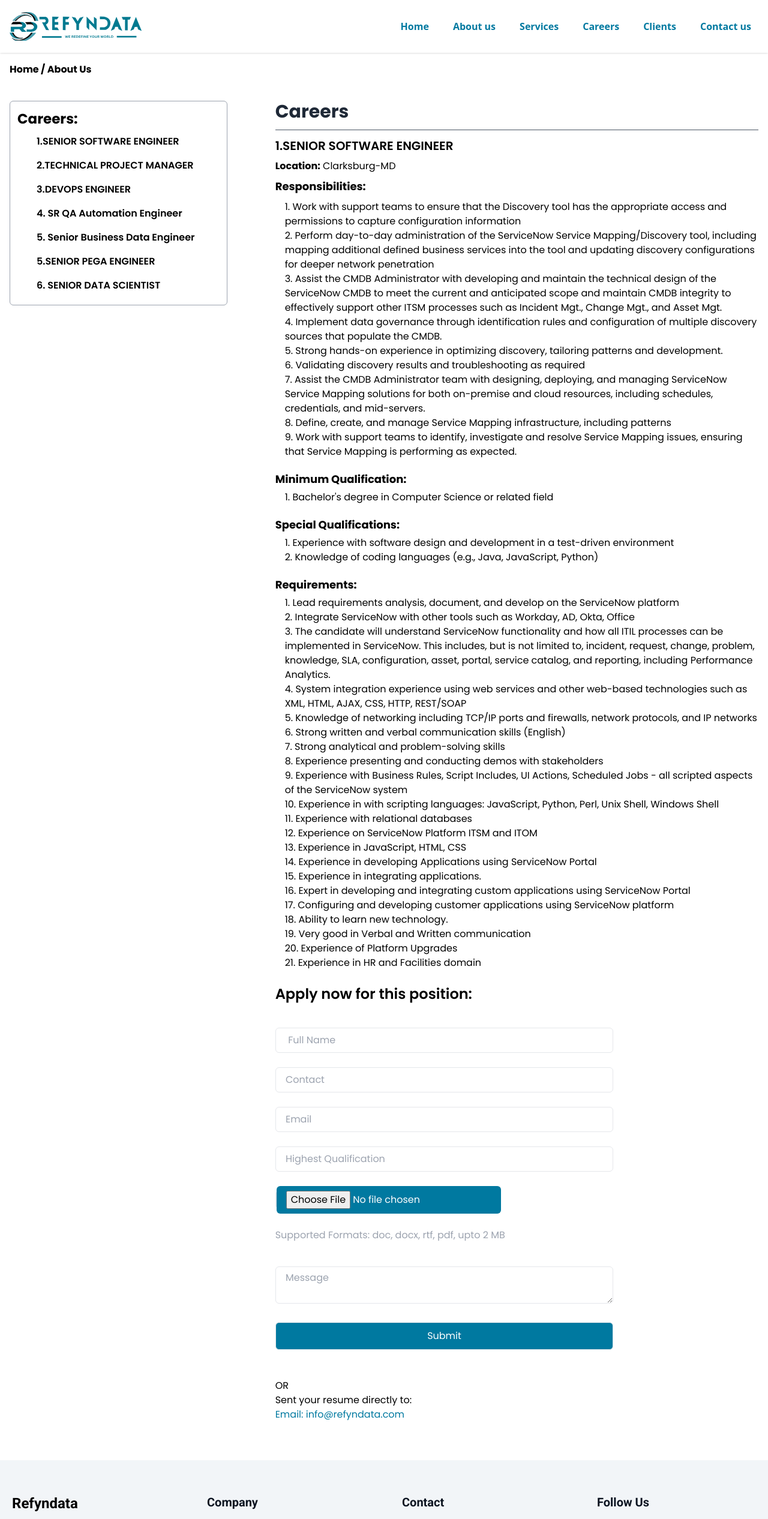
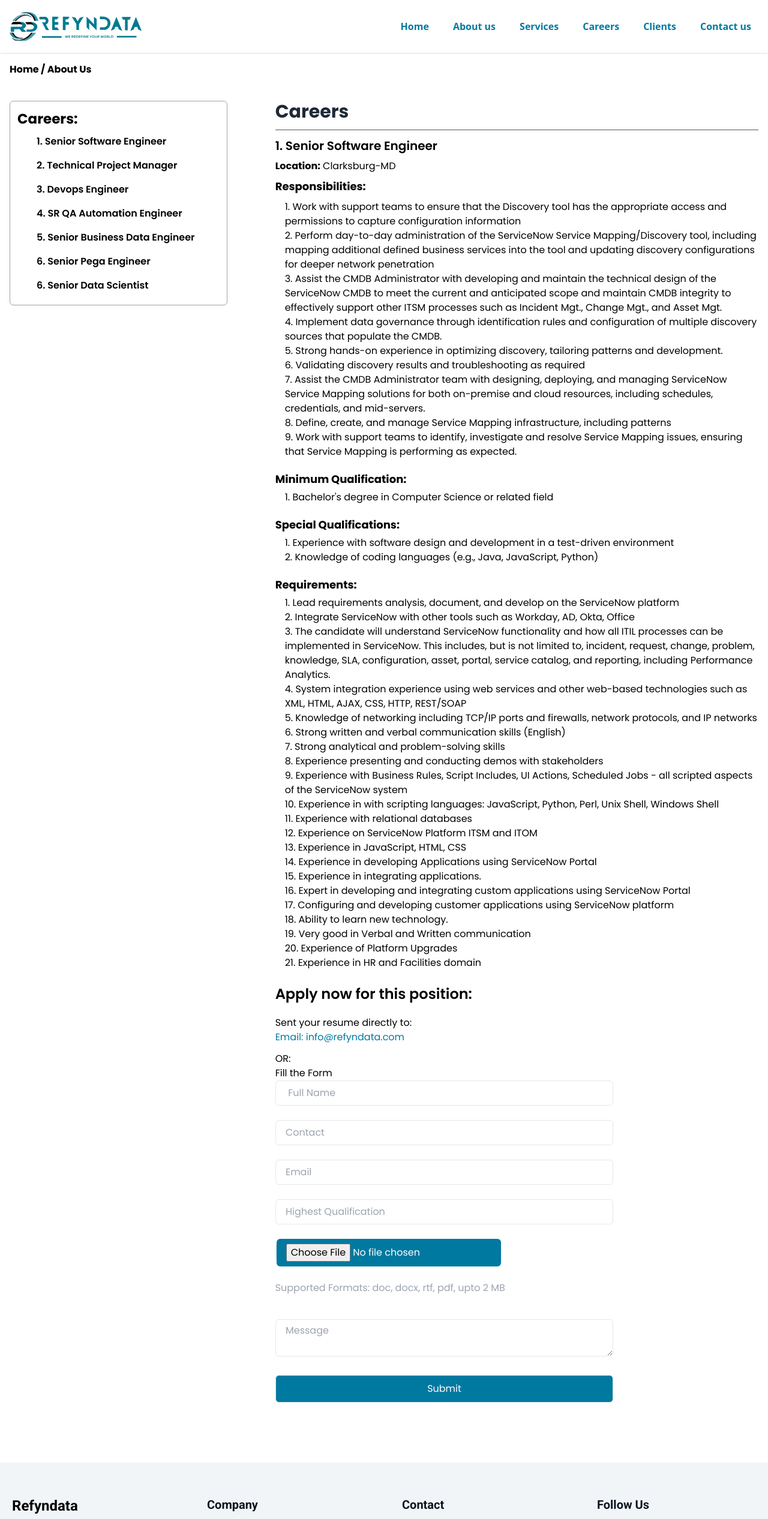
Before and after one commit to Ravitejachatti/refyndata_react, a React (Create React App) app: page /careers in a window 1280 px wide. Shown: the top 2532 px of the page at 60% size. Built offline with nearby package versions, Linux system fonts and the light colour scheme.

Commit message:
somethings somethings changed

```diff
--- a/src/components/Footer/Footer.jsx
+++ b/src/components/Footer/Footer.jsx
@@ -1,6 +1,7 @@
 import React from "react";
 import { FaLinkedinIn } from "react-icons/fa6";
 import { Link } from 'react-router-dom';
+import { FaLinkedin } from "react-icons/fa";
 
 const scrollToTop = () => {
   window.scrollTo({
@@ -69,7 +70,8 @@
                 href="https://www.linkedin.com/in/refyn-d-47489b21/"
                 className="inline-flex mb-3 transform transition-transform hover:translate-y-[-5px] "
                 target="_blank" rel="noopener noreferrer">
-                  <FaLinkedinIn  className="mr-2 my-auto" />LinkedIn
+                  <FaLinkedin className="mr-2 my-auto text-[#0A66C2]"/>LinkedIn
+
               </a>
               {/* <a href="#" className=" block mb-3 transform transition-transform hover:translate-y-[-5px]">
                 Twitter
--- a/src/components/Home/about.js
+++ b/src/components/Home/about.js
@@ -4,7 +4,7 @@
 
 export default function AboutUs() {
   return (
-    <section className="bg-[#F2F5F8] py-5 md:py-8 lg:py-12 font-poppins ">
+    <section className="bg-[#F2F5F8] py-5 md:py-8 lg:py-12 font-poppins mx-auto ">
       <div className="container mx-auto">
         {/* About Us Heading */}
         <div className="text-center mb-8 px-50 pb-5">
--- a/src/components/Home/hero_section.js
+++ b/src/components/Home/hero_section.js
@@ -13,7 +13,7 @@
           </div>
           <p className="text-[15px] md:text-xl mb-6 w-[100%] md:w-[75%] font-roboto ">Let's face it, traditional IT can be slow and fragmented. Refyn Data disrupts this by uniting specialists – analysts, developers, and testers – in one dynamic hub. Imagine your project needs met swiftly, communication flowing effortlessly, and solutions delivered with exceptional quality. Experience the Refyn Data difference.</p>
 
-          <Link to="/contact" > <button className="bg-[#0079A0] hover:shadow-lg text-white font-bold py-2 px-4 rounded transform transition-transform hover:translate-y-[-2px]">
+          <Link to="/contact" > <button className=" text-center bg-[#0079A0] hover:shadow-lg text-white font-bold py-3 px-4 rounded transform transition-transform hover:translate-y-[-2px]">
             Contact
           </button></Link>
         </div>
--- a/src/components/data/careers.json
+++ b/src/components/data/careers.json
@@ -1,7 +1,7 @@
 {
   "careers": [
     {
-      "name": "1.SENIOR SOFTWARE ENGINEER",
+      "name": "1. Senior Software Engineer",
       "location": "Clarksburg-MD",
       "responsibilities": [" Work with support teams to ensure that the Discovery tool has the appropriate access and permissions to capture configuration information ",
        " Perform day-to-day administration of the ServiceNow Service Mapping/Discovery tool, including mapping additional defined business services into the tool and updating discovery configurations for deeper network penetration ",
@@ -40,7 +40,7 @@
       ]
     },
      {
-      "name": "2.TECHNICAL PROJECT MANAGER",
+      "name": "2. Technical Project Manager",
       "location": "Clarksburg, MD, USA",
       "responsibilities": [" Manage Project Scope and Sprint scope progress, risk and issues, including documenting, communicating and facilitating status reports and action items.",
       " Develop and distribute timely meeting minutes, to include track/manage action items and verify they are incorporated into the program schedule and that deliverables are met on time.",
@@ -69,7 +69,7 @@
       ]
     },
      {
-      "name": "3.DEVOPS ENGINEER",
+      "name": "3. Devops Engineer",
       "location": "Clarksburg, MD, USA",
       "responsibilities": [" DevOps Officer: Manages the DevOps implementation in an organization",
        " Release Manager: Helps in the integration of new features into existing features.",
@@ -166,7 +166,7 @@
       ]
     },
      {
-      "name": "5.SENIOR PEGA ENGINEER",
+      "name": "6. Senior Pega Engineer",
       "location": "Clarksburg, MD",
       "responsibilities": [" Perform BPM - PEGA PRPC and Java/J2EE Web Applications development and testing", " Develop BPM applications using Pega PRPC 6.x, HCIF, and Smart Dispute Frameworks",
       " Implement Pega Scrum and Agile Methodologies",
@@ -204,7 +204,7 @@
       ]
     },
     {
-      "name": "6. SENIOR DATA SCIENTIST",
+      "name": "6. Senior Data Scientist",
       "location": "Clarksburg, MD",
       "responsibilities": [" Lead projects or small teams to unblock and advocate for ML excellence",
       " Adapt standard machine learning methods to leverage modern parallel environments",
--- a/src/pages/About.jsx
+++ b/src/pages/About.jsx
@@ -63,7 +63,7 @@
                     <div className="col-span-2 md:col-span-2 lg:col-span-2">
                         <h3 className="text-3xl font-bold">About Us</h3>
                         <div className="border-t border-gray-600 my-4"></div>
-                        <p>Refyn Data empowers businesses with the perfect IT talent and data-driven solutions, offering unbeatable value for both government and private clients. Our expert consultants combine top-notch technical skills with deep industry knowledge, and go beyond mere project delivery. We become trusted partners, tailoring solutions to your specific needs and project environment. Think of us as your secret weapon, unlocking hidden potential and propelling your business forward.</p>
+                        <p>Refyn Data empowers businesses with the perfect IT talent and data-driven solutions, offering unbeatable value for both government and private clients. Our expert consultants combine top-notch technical skills with deep industry knowledge, and go beyond mere project delivery. We become trusted partners, tailoring solutions to your specific needs and project environment. Think of us as your secret weapon, unlocking hidden potential and propelling your business forward.</p><br/>
                         {topicsAndDescriptions.map(({ topic, description }, index) => (
                             <div key={index} className="mb-6">
                                 <h2 className="text-xl font-semibold mb-2">{topic}</h2>
--- a/src/pages/Careers.jsx
+++ b/src/pages/Careers.jsx
@@ -160,11 +160,14 @@
                   ))}
                 </ul>
                 <div className="mt-6">
-                  <h3 className="text-2xl font-semibold mb-10">
+                  <h3 className="text-2xl font-semibold mb-5">
                     Apply now for this position:
-                  </h3>
+                  </h3><p>Sent your resume directly to: <br/>  <a href="mailto:example@example.com" className="mb-3 text-[#0079A0] ">Email: info@refyndata.com</a></p>
+
                   {/* <a href="mailto:kushwahagautam24@gmail.com">Send your resume at: <br/> <span className="">kushwahagautam24@gmail.com</span></a> */}
-                  <div>
+                  <div className="my-3">
+                  <p className="">OR:</p>
+                  <p>Fill the Form</p>
                     <form ref={formRef} onSubmit={handleSubmit} >
                       <div className="">
                         <input
@@ -247,11 +250,6 @@
                       >
                         {isSubmitting ? 'Please wait for few seconds...' : 'Submit'}
                       </button>
-                      <div>
-                      <br></br>
-                      <h3 className="">OR</h3>
-                      <p>Sent your resume directly to: <br/>  <a href="mailto:example@example.com" className="mb-3 text-[#0079A0] ">Email: info@refyndata.com</a></p>
-                    </div>
                     </form>
 
                   </div>
```
Also changed, not shown: src/App.css (deleted, +0 -38 lines), src/components/data/services.json (+4 -4 lines), src/pages/Clients.jsx (+5 -4 lines).
